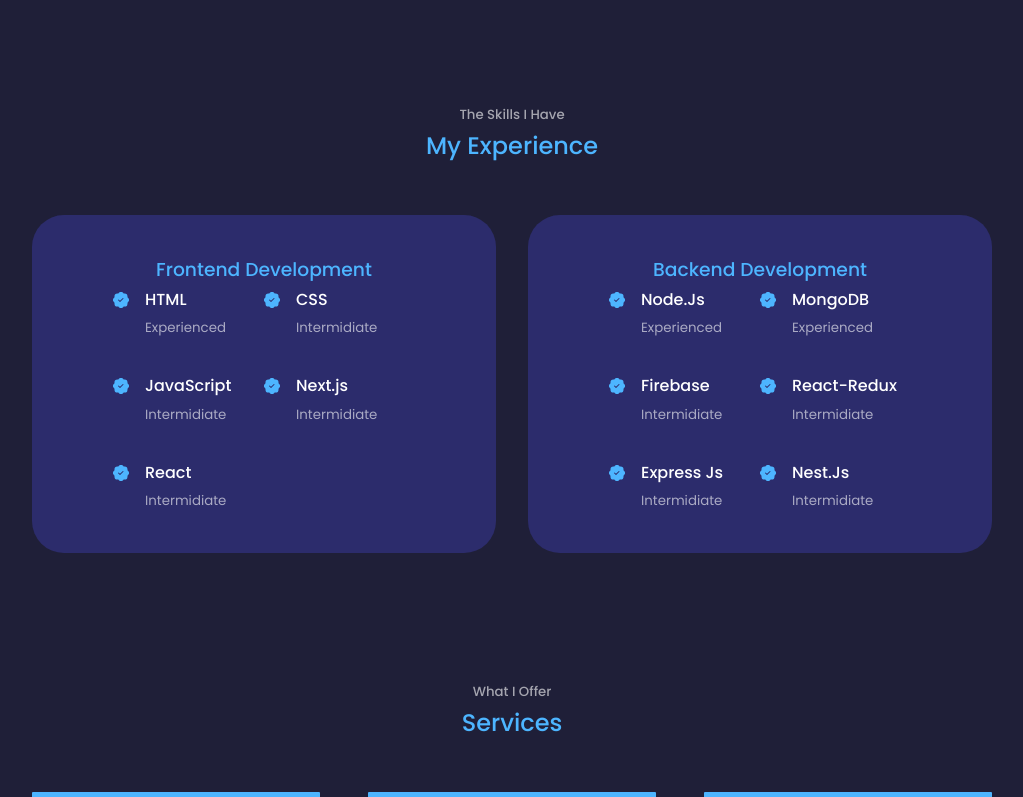
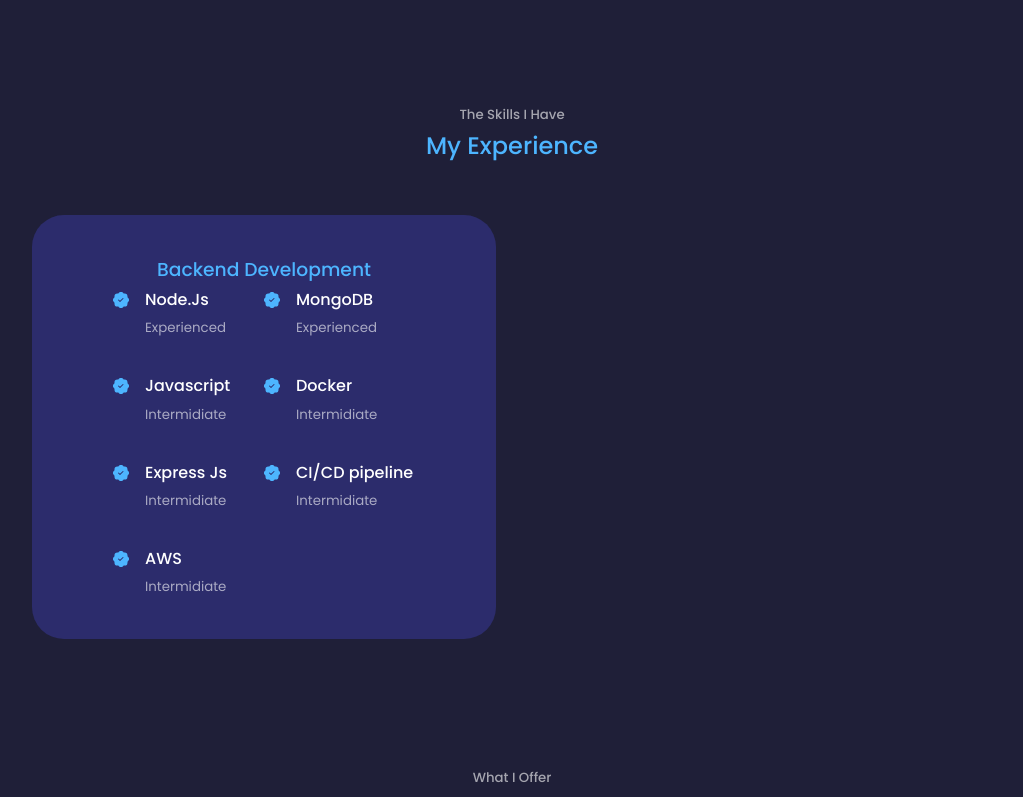
Before and after one commit to HillaryNyakundi/My-portfolio, a React (Create React App) app: page / in a window 1280 px wide. Shown: the part 1465-2262 px from the top of the page, without its empty margins (128-1151 px from the left). Built offline with nearby package versions, Linux system fonts and the light colour scheme.

Commit message:
changes in experience section

```diff
--- a/public/index.html
+++ b/public/index.html
@@ -5,7 +5,7 @@
     <link rel="icon" type=" " href="/nyakundi.jpg" />
     <meta http-equiv="X-UA-Compatible" content="IE=edge">
     <meta name="viewport" content="width=device-width, initial-scale=1.0">
-    <title>Nyakundi's Portfolio</title>
+    <title>NJ</title>
 </head>
 <body>
     <div id="root"></div>
--- a/src/components/experience/Experience.jsx
+++ b/src/components/experience/Experience.jsx
@@ -9,7 +9,7 @@
       <h2>My Experience</h2>
 
       <div className="container experience__container">
-        <div className="experience__frontend">
+        {/* <div className="experience__frontend">
           <h3>Frontend Development</h3>
           <div className="experience__content">
             <article className='experience__details'>
@@ -52,7 +52,7 @@
               </div>
             </article>
           </div>
-        </div>
+        </div> */}
 
         {/* END OF FRONTEND */}
 
@@ -78,7 +78,7 @@
             <article className='experience__details'>
               <BsPatchCheckFill className='experience__details-icons'/>
               <div>
-              <h4>Firebase</h4>
+              <h4>Javascript</h4>
               <small className='text-light'>Intermidiate</small>
               </div>
             </article>
@@ -86,7 +86,7 @@
             <article className='experience__details'>
               <BsPatchCheckFill className='experience__details-icons'/>
               <div>
-              <h4>React-Redux</h4>
+              <h4>Docker</h4>
               <small className='text-light'>Intermidiate</small>
               </div>
             </article>
@@ -103,7 +103,15 @@
             <article className='experience__details'>
               <BsPatchCheckFill className='experience__details-icons'/>
               <div>
-              <h4>Nest.Js</h4>
+              <h4>CI/CD pipeline</h4>
+              <small className='text-light'>Intermidiate</small>
+              </div>
+            </article>
+
+            <article className='experience__details'>
+              <BsPatchCheckFill className='experience__details-icons'/>
+              <div>
+              <h4>AWS</h4>
               <small className='text-light'>Intermidiate</small>
               </div>
             </article>
```
